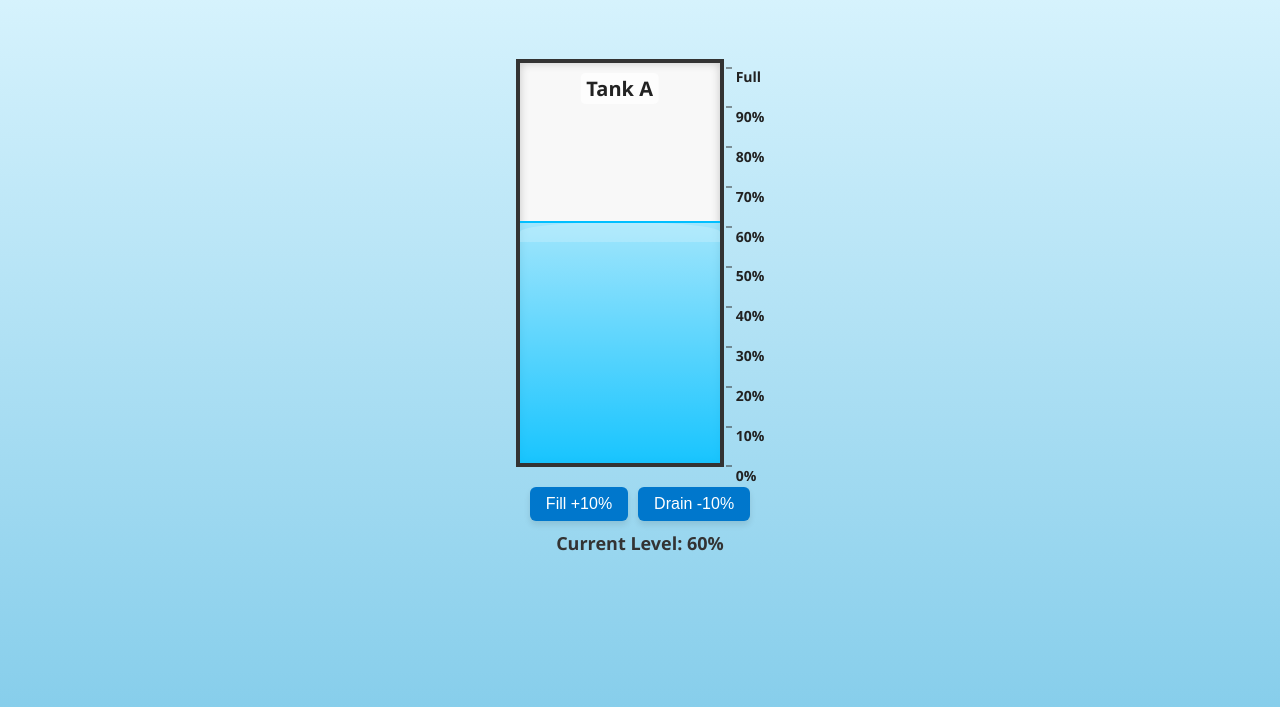
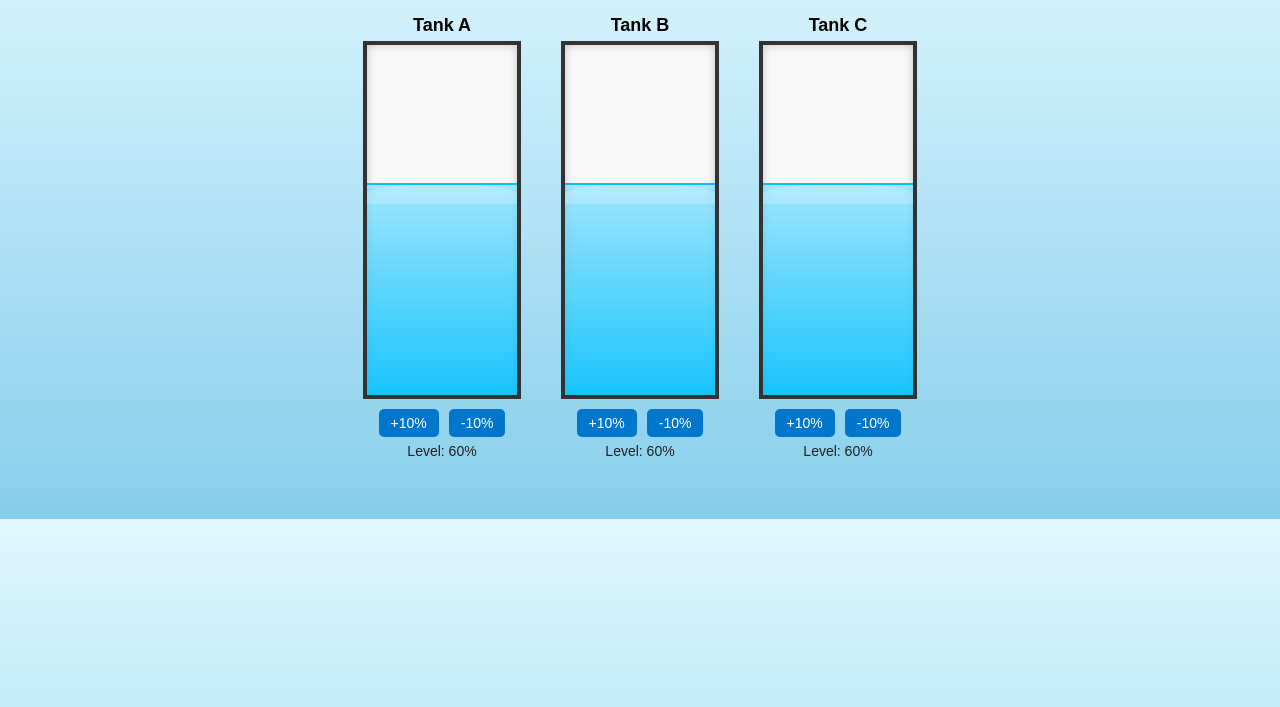
Before and after one commit to Mozeegoo/watertank, a plain HTML site: page index.html in a window 1280 px wide. Shown: the part 93-800 px from the top of the page. Drawn offline with Linux system fonts and the light colour scheme.

Commit message:
Update index.html

```diff
--- a/index.html
+++ b/index.html
@@ -2,34 +2,43 @@
 <html lang="en">
 <head>
   <meta charset="UTF-8">
-  <title>Interactive Water Tank with Top Animation</title>
+  <title>3 Water Tanks</title>
   <style>
     body {
-      font-family: 'Segoe UI', Tahoma, Geneva, Verdana, sans-serif;
+      font-family: Arial, sans-serif;
       margin: 0;
-      padding: 0;
-      height: 100vh;
+      padding: 20px;
       background: linear-gradient(to top, #87ceeb, #e0f7ff);
+      text-align: center;
+    }
+
+    h1 {
+      margin-bottom: 20px;
+      color: #333;
+    }
+
+    .tanks-wrapper {
+      display: flex;
+      justify-content: center;
+      gap: 40px;
+      margin-bottom: 40px;
+      flex-wrap: wrap;
+    }
+
+    .tank-container {
       display: flex;
       flex-direction: column;
-      justify-content: center;
       align-items: center;
     }
 
-    .container {
-      display: flex;
-      align-items: flex-end;
-      position: relative;
-    }
-
     .tank {
-      width: 200px;
-      height: 400px;
+      width: 150px;
+      height: 350px;
       border: 4px solid #333;
       background-color: #f8f8f8;
       position: relative;
+      overflow: hidden;
       box-shadow: inset 0 0 10px rgba(0, 0, 0, 0.2);
-      overflow: hidden;
     }
 
     .water {
@@ -50,73 +59,33 @@
       background: rgba(255, 255, 255, 0.2);
       border-radius: 50% 50% 0 0;
       animation: wave 2s infinite ease-in-out;
-      z-index: 2;
     }
 
     @keyframes wave {
-      0%, 100% {
-        transform: translateY(0%);
-      }
-      50% {
-        transform: translateY(-5%);
-      }
+      0%, 100% { transform: translateY(0%); }
+      50% { transform: translateY(-5%); }
     }
 
     .label {
-      position: absolute;
-      top: 10px;
-      left: 50%;
-      transform: translateX(-50%);
-      font-size: 20px;
-      font-weight: bold;
-      color: #222;
-      background: rgba(255, 255, 255, 0.7);
-      padding: 2px 6px;
-      border-radius: 5px;
-    }
-
-    .percentages {
-      height: 400px;
-      display: flex;
-      flex-direction: column;
-      justify-content: space-between;
-      margin-left: 12px;
-      font-size: 14px;
-      color: #222;
+      margin: 10px 0 5px;
+      font-size: 18px;
       font-weight: bold;
     }
 
-    .percentages div {
-      height: 1px;
-      position: relative;
-    }
-
-    .percentages div::before {
-      content: "";
-      position: absolute;
-      left: -10px;
-      width: 6px;
-      height: 1px;
-      background: #333;
-      top: 50%;
-      transform: translateY(-50%);
-    }
-
     .controls {
-      margin-top: 20px;
+      margin-top: 10px;
       display: flex;
       gap: 10px;
     }
 
     button {
-      padding: 8px 16px;
-      font-size: 16px;
+      padding: 6px 12px;
+      font-size: 14px;
       border: none;
-      border-radius: 6px;
+      border-radius: 5px;
       background-color: #0077cc;
       color: white;
       cursor: pointer;
-      box-shadow: 0 4px 6px rgba(0,0,0,0.1);
       transition: background 0.3s;
     }
 
@@ -125,61 +94,83 @@
     }
 
     .level-display {
-      margin-top: 10px;
-      font-size: 18px;
-      font-weight: bold;
-      color: #333;
+      margin-top: 6px;
+      font-size: 14px;
+      color: #222;
     }
   </style>
 </head>
 <body>
 
-  <div class="container">
-    <div class="tank">
+  <h1>Water Tank Monitoring</h1>
+
+  <div class="tanks-wrapper">
+    <!-- Tank A -->
+    <div class="tank-container">
       <div class="label">Tank A</div>
-      <div class="water" id="water">
-        <div class="water-surface"></div>
+      <div class="tank">
+        <div class="water" id="waterA">
+          <div class="water-surface"></div>
+        </div>
       </div>
+      <div class="controls">
+        <button onclick="changeWaterLevel('A', 10)">+10%</button>
+        <button onclick="changeWaterLevel('A', -10)">-10%</button>
+      </div>
+      <div class="level-display" id="levelDisplayA">Level: 60%</div>
     </div>
-    <div class="percentages">
-      <div>Full</div>
-      <div>90%</div>
-      <div>80%</div>
-      <div>70%</div>
-      <div>60%</div>
-      <div>50%</div>
-      <div>40%</div>
-      <div>30%</div>
-      <div>20%</div>
-      <div>10%</div>
-      <div>0%</div>
+
+    <!-- Tank B -->
+    <div class="tank-container">
+      <div class="label">Tank B</div>
+      <div class="tank">
+        <div class="water" id="waterB">
+          <div class="water-surface"></div>
+        </div>
+      </div>
+      <div class="controls">
+        <button onclick="changeWaterLevel('B', 10)">+10%</button>
+        <button onclick="changeWaterLevel('B', -10)">-10%</button>
+      </div>
+      <div class="level-display" id="levelDisplayB">Level: 60%</div>
+    </div>
+
+    <!-- Tank C -->
+    <div class="tank-container">
+      <div class="label">Tank C</div>
+      <div class="tank">
+        <div class="water" id="waterC">
+          <div class="water-surface"></div>
+        </div>
+      </div>
+      <div class="controls">
+        <button onclick="changeWaterLevel('C', 10)">+10%</button>
+        <button onclick="changeWaterLevel('C', -10)">-10%</button>
+      </div>
+      <div class="level-display" id="levelDisplayC">Level: 60%</div>
     </div>
   </div>
 
-  <div class="controls">
-    <button onclick="changeWaterLevel(10)">Fill +10%</button>
-    <button onclick="changeWaterLevel(-10)">Drain -10%</button>
-  </div>
+  <script>
+    let waterLevels = {
+      A: 60,
+      B: 60,
+      C: 60
+    };
 
-  <div class="level-display" id="levelDisplay">Current Level: 60%</div>
+    function changeWaterLevel(tank, amount) {
+      waterLevels[tank] += amount;
+      if (waterLevels[tank] > 100) waterLevels[tank] = 100;
+      if (waterLevels[tank] < 0) waterLevels[tank] = 0;
 
-  <script>
-    let currentLevel = 60; // starting at 60%
-
-    function changeWaterLevel(amount) {
-      currentLevel += amount;
-      if (currentLevel > 100) currentLevel = 100;
-      if (currentLevel < 0) currentLevel = 0;
-
-      const water = document.getElementById('water');
-      const display = document.getElementById('levelDisplay');
-
-      water.style.height = currentLevel + '%';
-      display.textContent = 'Current Level: ' + currentLevel + '%';
+      document.getElementById('water' + tank).style.height = waterLevels[tank] + '%';
+      document.getElementById('levelDisplay' + tank).textContent = 'Level: ' + waterLevels[tank] + '%';
     }
 
-    // initialize the height
-    document.getElementById('water').style.height = currentLevel + '%';
+    // Initialize levels
+    ['A', 'B', 'C'].forEach(tank => {
+      document.getElementById('water' + tank).style.height = waterLevels[tank] + '%';
+    });
   </script>
 
 </body>
```
